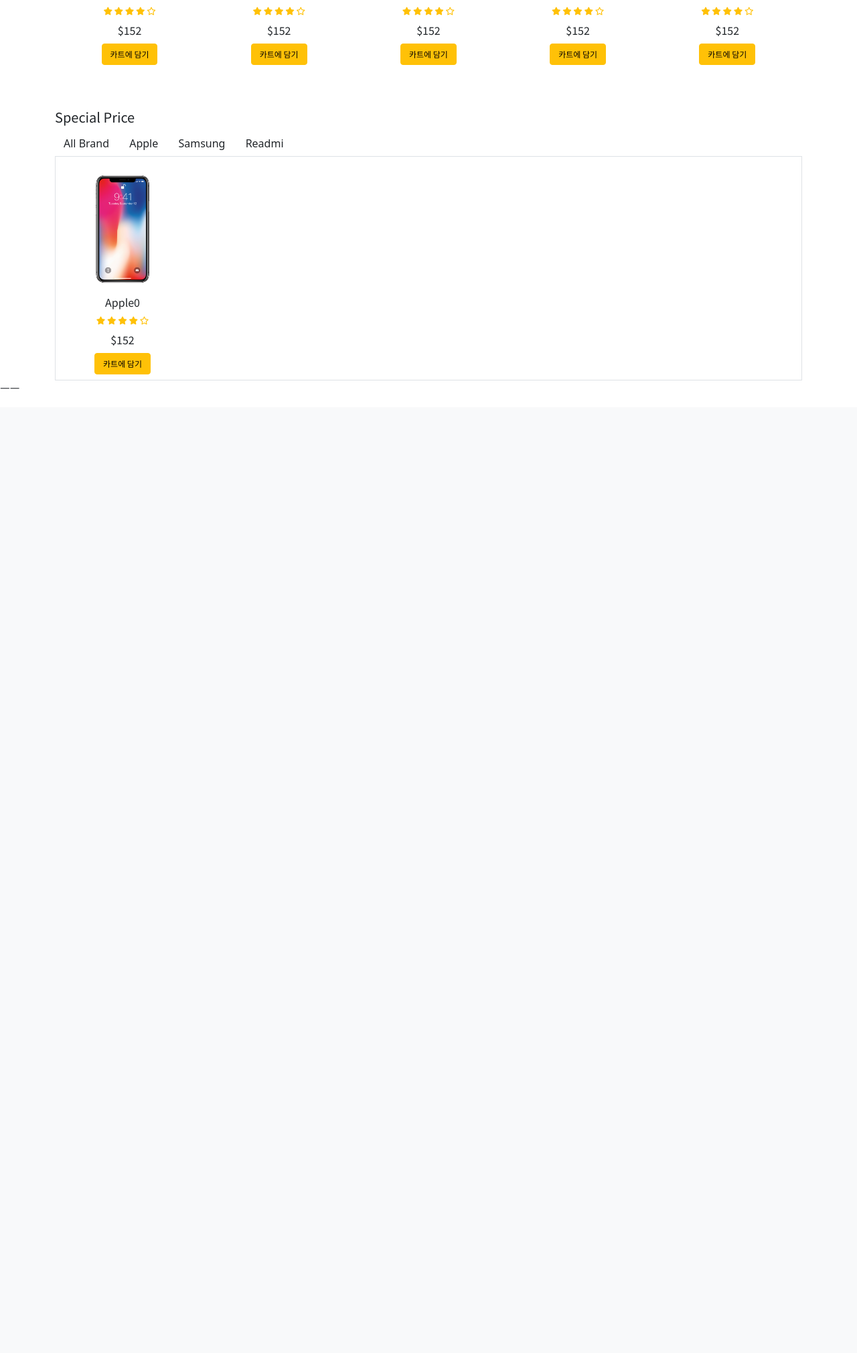
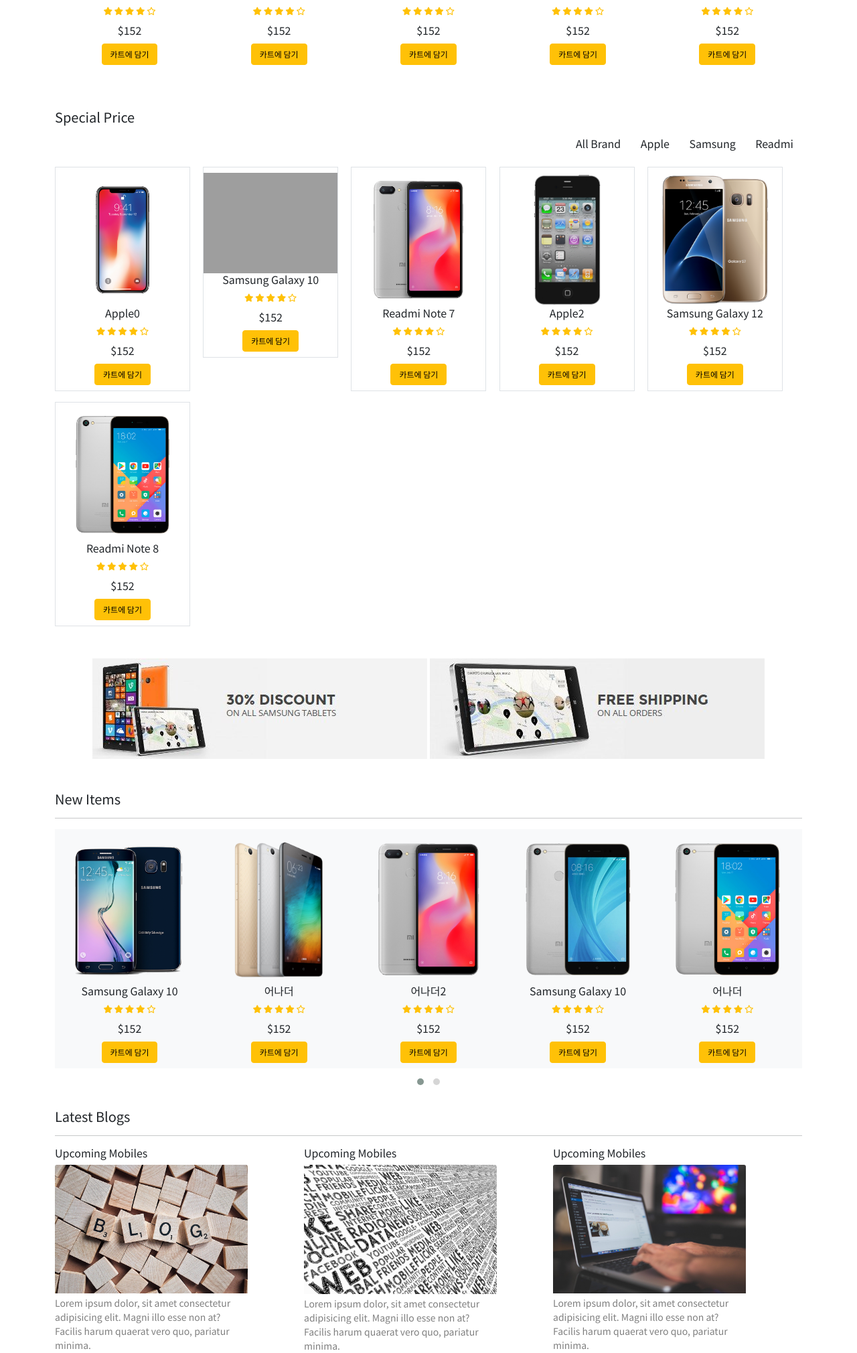
Before and after one commit to shseok/e-commerce, a PHP site: page / in a window 1280 px wide. Shown: the part 1012-3032 px from the top of the page at 67% size. Before the commit the page ends 1593 px from the top, so only its background shows below. Run offline with PHP 8.4, Linux system fonts and the light colour scheme; grey boxes are pictures that could not be loaded.

Commit message:
Finish HTML Template

```diff
--- a/index.html
+++ b/index.html
@@ -5,6 +5,7 @@
     <meta charset="UTF-8">
     <meta http-equiv="X-UA-Compatible" content="IE=edge">
     <meta name="viewport" content="width=device-width, initial-scale=1.0">
+
     <link href="https://cdn.jsdelivr.net/npm/bootstrap@5.1.3/dist/css/bootstrap.min.css" rel="stylesheet"
         integrity="sha384-1BmE4kWBq78iYhFldvKuhfTAU6auU8tT94WrHftjDbrCEXSU1oBoqyl2QvZ6jIW3" crossorigin="anonymous">
     <link rel="stylesheet" href="https://cdnjs.cloudflare.com/ajax/libs/OwlCarousel2/2.3.4/assets/owl.carousel.min.css"
@@ -17,6 +18,7 @@
         integrity="sha512-Fo3rlrZj/k7ujTnHg4CGR2D7kSs0v4LLanw2qksYuRlEzO+tcaEPQogQ0KaoGN26/zrn20ImR1DfuLWnOo7aBA=="
         crossorigin="anonymous" referrerpolicy="no-referrer" />
     <link rel="stylesheet" href="style.css">
+
     <title>E-commerce</title>
 </head>
 
@@ -208,7 +210,7 @@
         <section id="special-price">
             <div class="container">
                 <h4 class="font-baloo font-size-20">Special Price</h4>
-                <div id="filters" class="button-group text-right">
+                <div id="filters" class="button-group font-baloo font-size-16">
                     <button class="btn is-checked" data-filter="*">All Brand</button>
                     <button class="btn" data-filter=".Apple">Apple</button>
                     <button class="btn" data-filter=".Samsung">Samsung</button>
@@ -236,13 +238,337 @@
                             </div>
                         </div>
                     </div>
+                    <div class="grid-item Samsung border">
+                        <div class="item py-2" style="width: 200px">
+                            <div class="product font-baloo">
+                                <a href="#"><img src="./assets/products/11.png" alt="product11" class="img-fluid"></a>
+                                <div class="text-center">
+                                    <h6>Samsung Galaxy 10</h6>
+                                    <div class="rating text-warning font-size-12">
+                                        <span><i class="fas fa-star"></i></span>
+                                        <span><i class="fas fa-star"></i></span>
+                                        <span><i class="fas fa-star"></i></span>
+                                        <span><i class="fas fa-star"></i></span>
+                                        <span><i class="far fa-star"></i></span>
+                                    </div>
+                                    <div class="price py-2">
+                                        <span>$152</span>
+                                    </div>
+                                    <button type="submit" class="btn btn-warning font-size-12">카트에 담기</button>
+                                </div>
+                            </div>
+                        </div>
+                    </div>
+                    <div class="grid-item Readmi border">
+                        <div class="item py-2" style="width: 200px">
+                            <div class="product font-baloo">
+                                <a href="#"><img src="./assets/products/3.png" alt="product33" class="img-fluid"></a>
+                                <div class="text-center">
+                                    <h6>Readmi Note 7</h6>
+                                    <div class="rating text-warning font-size-12">
+                                        <span><i class="fas fa-star"></i></span>
+                                        <span><i class="fas fa-star"></i></span>
+                                        <span><i class="fas fa-star"></i></span>
+                                        <span><i class="fas fa-star"></i></span>
+                                        <span><i class="far fa-star"></i></span>
+                                    </div>
+                                    <div class="price py-2">
+                                        <span>$152</span>
+                                    </div>
+                                    <button type="submit" class="btn btn-warning font-size-12">카트에 담기</button>
+                                </div>
+                            </div>
+                        </div>
+                    </div>
+                    <div class="grid-item Apple border">
+                        <div class="item py-2" style="width: 200px">
+                            <div class="product font-baloo">
+                                <a href="#"><img src="./assets/products/14.png" alt="product14" class="img-fluid"></a>
+                                <div class="text-center">
+                                    <h6>Apple2</h6>
+                                    <div class="rating text-warning font-size-12">
+                                        <span><i class="fas fa-star"></i></span>
+                                        <span><i class="fas fa-star"></i></span>
+                                        <span><i class="fas fa-star"></i></span>
+                                        <span><i class="fas fa-star"></i></span>
+                                        <span><i class="far fa-star"></i></span>
+                                    </div>
+                                    <div class="price py-2">
+                                        <span>$152</span>
+                                    </div>
+                                    <button type="submit" class="btn btn-warning font-size-12">카트에 담기</button>
+                                </div>
+                            </div>
+                        </div>
+                    </div>
+                    <div class="grid-item Samsung border">
+                        <div class="item py-2" style="width: 200px">
+                            <div class="product font-baloo">
+                                <a href="#"><img src="./assets/products/12.png" alt="product12" class="img-fluid"></a>
+                                <div class="text-center">
+                                    <h6>Samsung Galaxy 12</h6>
+                                    <div class="rating text-warning font-size-12">
+                                        <span><i class="fas fa-star"></i></span>
+                                        <span><i class="fas fa-star"></i></span>
+                                        <span><i class="fas fa-star"></i></span>
+                                        <span><i class="fas fa-star"></i></span>
+                                        <span><i class="far fa-star"></i></span>
+                                    </div>
+                                    <div class="price py-2">
+                                        <span>$152</span>
+                                    </div>
+                                    <button type="submit" class="btn btn-warning font-size-12">카트에 담기</button>
+                                </div>
+                            </div>
+                        </div>
+                    </div>
+                    <div class="grid-item Readmi border">
+                        <div class="item py-2" style="width: 200px">
+                            <div class="product font-baloo">
+                                <a href="#"><img src="./assets/products/5.png" alt="product5" class="img-fluid"></a>
+                                <div class="text-center">
+                                    <h6>Readmi Note 8</h6>
+                                    <div class="rating text-warning font-size-12">
+                                        <span><i class="fas fa-star"></i></span>
+                                        <span><i class="fas fa-star"></i></span>
+                                        <span><i class="fas fa-star"></i></span>
+                                        <span><i class="fas fa-star"></i></span>
+                                        <span><i class="far fa-star"></i></span>
+                                    </div>
+                                    <div class="price py-2">
+                                        <span>$152</span>
+                                    </div>
+                                    <button type="submit" class="btn btn-warning font-size-12">카트에 담기</button>
+                                </div>
+                            </div>
+                        </div>
+                    </div>
+                </div>
+            </div>
+        </section>
+        <section id="banner_adds">
+            <div class="container py-5 text-center">
+                <img src="./assets/banner1-cr-500x150.jpg" alt="banner1" class="img-fluid">
+                <img src="./assets/banner2-cr-500x150.jpg" alt="banner2" class="img-fluid">
+            </div>
+        </section>
+        <section id="new-items">
+            <div class="container">
+                <h4 class="font-baloo font-size-20">New Items</h4>
+                <hr>
+                <div class="owl-carousel owl-theme">
+                    <div class="item py-2 bg-light">
+                        <div class="product font-baloo">
+                            <a href="#"><img src="./assets/products/1.png" alt="product1" class="img-fluid"></a>
+                            <div class="text-center">
+                                <h6>Samsung Galaxy 10</h6>
+                                <div class="rating text-warning font-size-12">
+                                    <span><i class="fas fa-star"></i></span>
+                                    <span><i class="fas fa-star"></i></span>
+                                    <span><i class="fas fa-star"></i></span>
+                                    <span><i class="fas fa-star"></i></span>
+                                    <span><i class="far fa-star"></i></span>
+                                </div>
+                                <div class="price py-2">
+                                    <span>$152</span>
+                                </div>
+                                <button type="submit" class="btn btn-warning font-size-12">카트에 담기</button>
+                            </div>
+                        </div>
+                    </div>
+                    <div class="item py-2 bg-light">
+                        <div class="product font-baloo">
+                            <a href="#"><img src="./assets/products/2.png" alt="product2" class="img-fluid"></a>
+                            <div class="text-center">
+                                <h6>어나더</h6>
+                                <div class="rating text-warning font-size-12">
+                                    <span><i class="fas fa-star"></i></span>
+                                    <span><i class="fas fa-star"></i></span>
+                                    <span><i class="fas fa-star"></i></span>
+                                    <span><i class="fas fa-star"></i></span>
+                                    <span><i class="far fa-star"></i></span>
+                                </div>
+                                <div class="price py-2">
+                                    <span>$152</span>
+                                </div>
+                                <button type="submit" class="btn btn-warning font-size-12">카트에 담기</button>
+                            </div>
+                        </div>
+                    </div>
+                    <div class="item py-2 bg-light">
+                        <div class="product font-baloo">
+                            <a href="#"><img src="./assets/products/3.png" alt="product3" class="img-fluid"></a>
+                            <div class="text-center">
+                                <h6>어나더2</h6>
+                                <div class="rating text-warning font-size-12">
+                                    <span><i class="fas fa-star"></i></span>
+                                    <span><i class="fas fa-star"></i></span>
+                                    <span><i class="fas fa-star"></i></span>
+                                    <span><i class="fas fa-star"></i></span>
+                                    <span><i class="far fa-star"></i></span>
+                                </div>
+                                <div class="price py-2">
+                                    <span>$152</span>
+                                </div>
+                                <button type="submit" class="btn btn-warning font-size-12">카트에 담기</button>
+                            </div>
+                        </div>
+                    </div>
+                    <div class="item py-2 bg-light">
+                        <div class="product font-baloo">
+                            <a href="#"><img src="./assets/products/4.png" alt="product4" class="img-fluid"></a>
+                            <div class="text-center">
+                                <h6>Samsung Galaxy 10</h6>
+                                <div class="rating text-warning font-size-12">
+                                    <span><i class="fas fa-star"></i></span>
+                                    <span><i class="fas fa-star"></i></span>
+                                    <span><i class="fas fa-star"></i></span>
+                                    <span><i class="fas fa-star"></i></span>
+                                    <span><i class="far fa-star"></i></span>
+                                </div>
+                                <div class="price py-2">
+                                    <span>$152</span>
+                                </div>
+                                <button type="submit" class="btn btn-warning font-size-12">카트에 담기</button>
+                            </div>
+                        </div>
+                    </div>
+                    <div class="item py-2 bg-light">
+                        <div class="product font-baloo">
+                            <a href="#"><img src="./assets/products/5.png" alt="product5" class="img-fluid"></a>
+                            <div class="text-center">
+                                <h6>어나더</h6>
+                                <div class="rating text-warning font-size-12">
+                                    <span><i class="fas fa-star"></i></span>
+                                    <span><i class="fas fa-star"></i></span>
+                                    <span><i class="fas fa-star"></i></span>
+                                    <span><i class="fas fa-star"></i></span>
+                                    <span><i class="far fa-star"></i></span>
+                                </div>
+                                <div class="price py-2">
+                                    <span>$152</span>
+                                </div>
+                                <button type="submit" class="btn btn-warning font-size-12">카트에 담기</button>
+                            </div>
+                        </div>
+                    </div>
+                    <div class="item py-2 bg-light">
+                        <div class="product font-baloo">
+                            <a href="#"><img src="./assets/products/6.png" alt="product6" class="img-fluid"></a>
+                            <div class="text-center">
+                                <h6>어나더2</h6>
+                                <div class="rating text-warning font-size-12">
+                                    <span><i class="fas fa-star"></i></span>
+                                    <span><i class="fas fa-star"></i></span>
+                                    <span><i class="fas fa-star"></i></span>
+                                    <span><i class="fas fa-star"></i></span>
+                                    <span><i class="far fa-star"></i></span>
+                                </div>
+                                <div class="price py-2">
+                                    <span>$152</span>
+                                </div>
+                                <button type="submit" class="btn btn-warning font-size-12">카트에 담기</button>
+                            </div>
+                        </div>
+                    </div>
+                </div>
+            </div>
+        </section>
+        <!-- blogs -> reviews -->
+        <section id="blogs">
+            <div class="container py-4">
+                <h4 class="font-baloo font-size-20">Latest Blogs</h4>
+                <hr>
+                <div class="owl-carousel owl-theme">
+                    <div class="item">
+                        <div class="card border-0 font-baloo mr-5" style="width: 18rem;">
+                            <h5 class="card-title font-size-16">
+                                Upcoming Mobiles
+                            </h5>
+                            <img src="./assets/blog/blog1.jpg" alt=" cartimage" class="card-img-top">
+                            <p class="card-text font-size-14 text-black-50 py-1">Lorem ipsum dolor, sit amet consectetur
+                                adipisicing elit. Magni illo esse non at? Facilis harum quaerat vero quo, pariatur
+                                minima.</p>
+                            <a href="#" class="color-second text-left">Go somewhere</a>
+                        </div>
+                    </div>
+                    <div class="item">
+                        <div class="card border-0 font-baloo mr-5" style="width: 18rem;">
+                            <h5 class="card-title font-size-16">
+                                Upcoming Mobiles
+                            </h5>
+                            <img src="./assets/blog/blog2.jpg" alt=" cartimage" class="card-img-top">
+                            <p class="card-text font-size-14 text-black-50 py-1">Lorem ipsum dolor, sit amet consectetur
+                                adipisicing elit. Magni illo esse non at? Facilis harum quaerat vero quo, pariatur
+                                minima.</p>
+                            <a href="#" class="color-second text-left">Go somewhere</a>
+                        </div>
+                    </div>
+                    <div class="item">
+                        <div class="card border-0 font-baloo mr-5" style="width: 18rem;">
+                            <h5 class="card-title font-size-16">
+                                Upcoming Mobiles
+                            </h5>
+                            <img src="./assets/blog/blog3.jpg" alt=" cartimage" class="card-img-top">
+                            <p class="card-text font-size-14 text-black-50 py-1">Lorem ipsum dolor, sit amet consectetur
+                                adipisicing elit. Magni illo esse non at? Facilis harum quaerat vero quo, pariatur
+                                minima.</p>
+                            <a href="#" class="color-second text-left">Go somewhere</a>
+                        </div>
+                    </div>
                 </div>
             </div>
         </section>
     </main>
-    <footer>
-        <p>ㅡㅡ</p>
+    <footer id="footer" class="bg-dark text-white py-5">
+        <div class="container">
+            <div class="row">
+                <div class="col-lg-3 col-12">
+                    <h4 class="font-baloo font-size-20">E-Commerce</h4>
+                    <p class="font-size-14 font-baloo text-white-50">Lorem ipsum dolor sit amet consectetur adipisicing
+                        elit. Numquam necessitatibus quasi eligendi, dignissimos error autem, iusto quae optio
+                        exercitationem officia quibusdam molestias incidunt similique harum labore sequi natus, a
+                        consequuntur?</p>
+                </div>
+                <div class="col-lg-4 col-12">
+                    <h4 class="font-baloo font-size-20">Newslatter</h4>
+                    <form class="d-flex">
+                        <div class="col">
+                            <input type="text" class="form-control" placeholder="Email *">
+                        </div>
+                        <div class="col">
+                            <button type="submit" class="btn btn-primary mb-2 ml-2">Submit</button>
+                        </div>
+                    </form>
+                </div>
+                <div class="col-lg-2 col-12">
+                    <h4 class="font-baloo font-size-20">Information</h4>
+                    <div class="d-flex flex-column flex-wrap">
+                        <a href="#" class="font-baloo font-size-14 text-white-50 pb-1">About Us</a>
+                        <a href="#" class="font-baloo font-size-14 text-white-50 pb-1">Delivery Info</a>
+                        <a href="#" class="font-baloo font-size-14 text-white-50 pb-1">Privacy Policy</a>
+                        <a href="#" class="font-baloo font-size-14 text-white-50 pb-1">Terms & Condition</a>
+                    </div>
+                </div>
+                <div class="col-lg-2 col-12">
+                    <h4 class="font-baloo font-size-20">Account</h4>
+                    <div class="d-flex flex-column flex-wrap">
+                        <a href="#" class="font-baloo font-size-14 text-white-50 pb-1">My Account</a>
+                        <a href="#" class="font-baloo font-size-14 text-white-50 pb-1">Order History</a>
+                        <a href="#" class="font-baloo font-size-14 text-white-50 pb-1">Wish List</a>
+                        <a href="#" class="font-baloo font-size-14 text-white-50 pb-1">Newslatters</a>
+                    </div>
+                </div>
+            </div>
+        </div>
+
     </footer>
+
+    <div class="cpyright text-center bg-dark text-white py-2">
+        <p class="font-baloo font-size-14">&copy; Copyrights 2020. Designing By <a href="#" class="color-second">Daily
+                Tuition</a></p>
+    </div>
+
     <script src="https://cdnjs.cloudflare.com/ajax/libs/jquery/3.6.0/jquery.min.js"
         integrity="sha512-894YE6QWD5I59HgZOGReFYm4dnWc1Qt5NtvYSaNcOP+u1T9qYdvdihz0PPSiiqn/+/3e7Jo4EaG7TubfWGUrMQ=="
         crossorigin="anonymous" referrerpolicy="no-referrer"></script>
@@ -252,7 +578,12 @@
     <script src="https://cdnjs.cloudflare.com/ajax/libs/OwlCarousel2/2.3.4/owl.carousel.min.js"
         integrity="sha512-bPs7Ae6pVvhOSiIcyUClR7/q2OAsRiovw4vAkX+zJbw3ShAeeqezq50RIIcIURq7Oa20rW2n2q+fyXBNcU9lrw=="
         crossorigin="anonymous" referrerpolicy="no-referrer"></script>
+    <script src="https://cdnjs.cloudflare.com/ajax/libs/jquery.isotope/3.0.6/isotope.pkgd.min.js"
+        integrity="sha512-Zq2BOxyhvnRFXu0+WE6ojpZLOU2jdnqbrM1hmVdGzyeCa1DgM3X5Q4A/Is9xA1IkbUeDd7755dNNI/PzSf2Pew=="
+        crossorigin="anonymous" referrerpolicy="no-referrer"></script>
+
     <script src="./index.js"></script>
+
 </body>
 
 </html>
--- a/index.js
+++ b/index.js
@@ -6,7 +6,7 @@
         items: 1
     });
 
-    // 아이템
+    // 상위 아이템
     $("#top-sale .owl-carousel").owlCarousel({
         loop: true,
         nav: true, // 밑에 화살표
@@ -23,4 +23,48 @@
             }
         }
     });
+
+    // isotope filer
+    let $grid = $(".grid").isotope({
+        itemSelector: '.grid-item',
+        layoutMode: 'fitRows'
+    });
+
+    $(".button-group").on("click", "button", function () {
+        let filterValue = $(this).attr('data-filter');
+        $grid.isotope({ filter: filterValue });
+    })
+
+    // 새로운 아이템
+    $("#new-items .owl-carousel").owlCarousel({
+        loop: true,
+        nav: false,
+        dots: true,// 밑에 점
+        responsive: { // px 단위 아이템 개수
+            0: {
+                items: 1
+            },
+            600: {
+                items: 3
+            },
+            1000: {
+                items: 5
+            }
+        }
+    });
+
+    // 블로그 owl
+    $("#blogs .owl-carousel").owlCarousel({
+        loop: true,
+        nav: false,
+        dots: true,
+        responsive: {
+            0: {
+                items: 1
+            },
+            600: {
+                items: 3
+            }
+        }
+    })
 });
--- /dev/null
+++ b/sass/include/special-price.scss
@@ -0,0 +1,11 @@
+#special-price{
+
+    .grid .grid-item{
+        margin-right: 1.2rem;
+        margin-top: 1rem;
+    }
+}
+
+#filters{
+    text-align: right;
+}
--- a/sass/style.scss
+++ b/sass/style.scss
@@ -6,3 +6,4 @@
 @import'./include/typography.scss';
 @import'./include/color.scss';
 @import'./include/top-sale.scss';
+@import'./include/special-price.scss';
--- a/style.css
+++ b/style.css
@@ -85,4 +85,13 @@
   margin-right: -4rem;
 }
 
+#special-price .grid .grid-item {
+  margin-right: 1.2rem;
+  margin-top: 1rem;
+}
+
+#filters {
+  text-align: right;
+}
+
 /*# sourceMappingURL=style.css.map */
```
Also changed, not shown: README.md, 1 other file.
